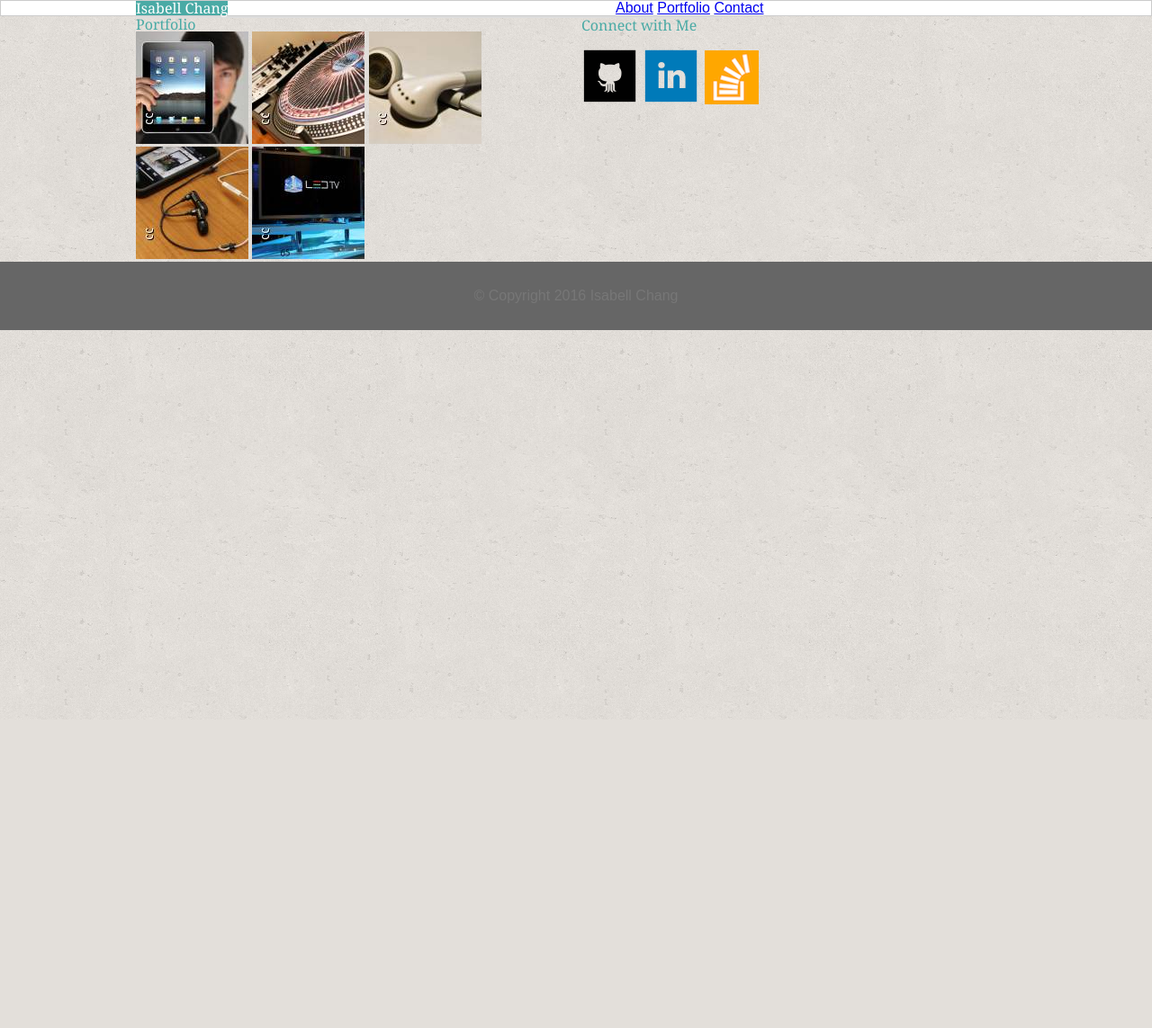
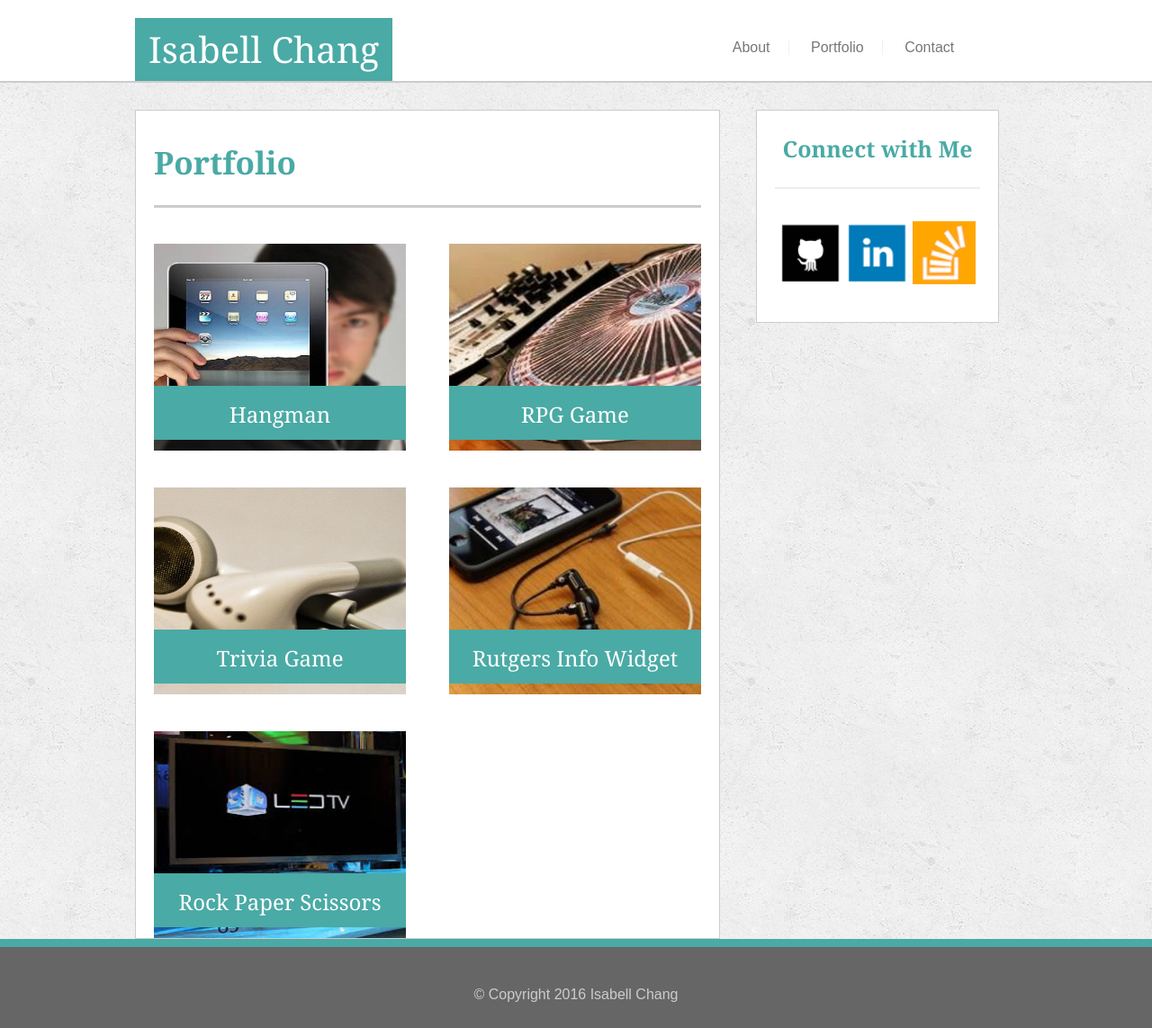
Before and after one commit to ychang21/Basic-Portfolio, a PHP site: page /portfolio.html in a window 1280 px wide. Shown: the whole page at 90% size. Before the commit the page ends 799 px from the top, so only its background shows below. Run offline with PHP 8.4, Linux system fonts and the light colour scheme.

Commit message:
Fixed css layout, added sticky footer, a hovers, changed portfolio images to clearer ones, and positioned text boxes

```diff
--- a/assets/css/style.css
+++ b/assets/css/style.css
@@ -1,13 +1,27 @@
+/*This is the css for a sticky footer*/
+* {
+	margin: 0;
+}
+
+html, body {
+	height: 100%;
+}
+
+/*This is the css for a sticky footer*/
+
 body {
 	font-family: 'Arial', 'Helvetica Neue', Helvetica, sans-serif;
 	color: #777777;
-	background: "assets/images/cork-wallet.png";
+	background-image: url("../images/concrete_seamless.png");
+	background-repeat: repeat;
 }
 
 header {
 	background-color: #ffffff;
-	border: 1px solid #cccccc;
+	border-bottom: 2px solid #cccccc;
 	text-align: center;
+	width: 100%;
+	height: 90px;
 }
 
 h1 {
@@ -16,61 +30,216 @@ h1 {
 	background: #4aaaa5;
 	float: left;
 	margin-left: 150px;
+	margin-top: 20px;
+	font-size: 40px;
+	padding: 15px;
 }
 
+nav {
+	margin-left: 594px;
+	padding-top: 45px;
 }
 
-a {
+nav a {
 	text-align: right;
 	font-family: 'Arial', 'Helvetica Neue', Helvetica, sans-serif;
 	color: #777777;
 	text-decoration: none;
+	padding-left: 20px;
+	padding-right: 20px;
+	border-right: 1px solid #f1f1f1;
+}
+nav a:last-child {
+	border-right: none;
+}
+
+h2, h3 {
+	color: #4aaaa5;
+	font-family: 'Georgia', Times, Times New Roman, serif;
+	font-weight: bold;
+	padding-bottom: 30px;
 }
 
 h2 {
-	color: #4aaaa5;
-	font-family: 'Georgia', Times, Times New Roman, serif;
+	font-size: 35px;
+	padding-top: 10px;
+	border-bottom: 3px solid #cccccc;
 }
 
 h3 {
-	color: #4aaaa5;
-	font-family: 'Georgia', Times, Times New Roman, serif;
+	font-size: 25px;
+	border-bottom: 2px solid #ededed;
+}
+
+.container #icons h2 {
+	margin-bottom: 40px;
 }
 
 .container {
-	background-color: #ffffff;
-	border: 1px solid #dddddd;
-	width: 650px;
-	margin-left: 150px;
+	/*This is the css for a sticky footer*/
+	min-height: 100%;
+	margin: 0% auto -107px;
+	/*This is the css for a sticky footer*/
 }
 
-.block {
-	width: 270px;
+#bio {
+	float: left;
+	background-color: #ffffff;
+	border: 1px solid #cccccc;
+	width: 608px;
+	height: 530px;
+	padding: 20px;
+	/* total width= 608 + 2(border) + 40(padding)=650*/
+	margin-left: 150px;
+	margin-top: 30px;
+	line-height: 2;
+	margin-bottom: 40px;
+}
+
+.container #bio img {
+	width: 300px;
+	height: 250px;
+}
+
+#icons {
+	float: left;
+	background-color: #ffffff;
+	border: 1px solid #cccccc;
+	width: 608px;
+	height: 870px;
+	padding: 30px 20px 20px 20px;
+	/* total width= 608 + 2(border) + 40(padding)=650*/
+	margin-left: 150px;
+	margin-top: 30px;
+
+}
+
+#contact {
+	float: left;
+	background-color: #ffffff;
+	border: 1px solid #cccccc;
+	width: 608px;
+	height: 590px;
+	padding: 20px;
+	/* total width= 608 + 2(border) + 40(padding)=650*/
+	margin-left: 150px;
+	margin-top: 30px;
+	margin-bottom: 40px;
+	line-height: 1.5;
+}
+
+.list {
+	display: inline;
+}
+
+.image {
+	width: 280px;
+	height: 271px;
+	margin: auto;
 	float: left;
 }
 
-#self {
-	width: 250px;
-	height: 300px;
-	float: left;
+.image.full {
+	margin-right: 48px;
+}
+
+.container #icons .list .image img {
+	display: inline-block;
+	width: 280px;
+	height: 230px;
+}
+
+.container #connect img {
+	width: 70px;
+	height: 70px;
+	padding-top: 20px;
+}
+
+.portfolio-icon{
+	width: 280px;
+	height: 40px;
+	text-align: center;
+	background-color: #4aaaa5;
+	color: #ffffff;
+	font-family: 'Georgia', Times, Times New Roman, serif;
+	font-size: 1.5rem;
+	padding-top: 20px;
+	position: relative;
+	bottom: 75px;
+}
+
+.container #bio #self {
+	width: 200px;
+	height: 250px;
 	margin-right: 20px;
 	margin-bottom: 20px;
+	float: left;
+	padding-top: 30px;
 }
 
-#bio {
-	float:left;
-	width: 70%;
-	padding-right: 40px;
+#connect {
+	display: inline-block;
+	padding: 30px 20px 20px 20px;
+	border: 1px solid #cccccc;
+	background-color: #ffffff;
+	height: 185px;
+	width: 228px;
+	margin-left: 40px;
+	margin-top: 30px;
+	text-align: center;
+	/* total width= 228 + 40(padding) + 2(borders)=270
+	650 + 270 + 40(margin-left of connect)=960px total content area*/
 }
 
+#name, #email {
+	width: 600px;
+	height: 30px;
+}
+
+p {
+	padding-top: 20px;
+}
+
+form {
+	margin-top: 20px;
+}
+
+input {
+	margin-bottom: 10px;
+}
+
+textarea {
+	width: 600px;
+	height: 250px;
+}
+
+button {
+	background-color: #4aaaa5;
+	color: #ffffff;
+	width: 90px;
+	height: 40px;
+	margin-top: 10px;
+	font-size: 15px;
+}
 
 footer {
 	clear: both;
-	overflow: auto;
+	width: 100%;
+	height: 45px;
+	padding-top: 45px;
 	text-align: center;
 	background-color: #666666;
 	font-family: 'Arial', 'Helvetica Neue', Helvetica, sans-serif;
-	padding: 30px;
-	margin-top: 5px;
-	margin-top: #4aaaa5;
+	border-top: 9px solid #4aaaa5;
+	color: #cccccc;
 }
+
+a:hover {
+	color: #0000ff;
+}
+button:hover {
+	background-color: red;
+}
+.container #connect img:hover {
+	background-color: red;
+}
--- a/portfolio.html
+++ b/portfolio.html
@@ -5,38 +5,49 @@
 		<link rel="stylesheet" type="text/css" href="assets/css/reset.css">
 		<link rel="stylesheet" type="text/css" href="assets/css/style.css">
 	</head>
-	<body background="assets/images/cork-wallet.png">
-	<!--This h1 might have to be changed to a header-->
-
+	<body>
 		<header>
 			<h1>Isabell Chang</h1>
+
 			<nav>
-				<ul>
-					<a href="index.html">About</a>
-					<a href="portfolio.html">Portfolio</a>
-					<a href="contact.html">Contact</a>
-				</ul>
+				<a href="index.html">About</a>
+				<a href="portfolio.html">Portfolio</a>
+				<a href="contact.html">Contact</a>
 			</nav>
+
 		</header>
 		<div class="container">
-			<section id="bio">
+			<section id="icons">
 				<h2>Portfolio</h2>
-				<p>
-					<img src="assets/images/Hangman.jpeg"/>
-					<img src="assets/images/RPG_Game.jpeg"/>
-					<img src="assets/images/Trivia_Game.jpeg"/>
-					<img src="assets/images/Rutgers_Info_Widget.jpeg"/>
-					<img src="assets/images/Rock_Paper_Scissors.jpeg"/>
-				</p>
+				<div class="list">
+					<div class="image full">
+						<img src="assets/images/Hangman400.jpg" alt="Hangman" />
+						<div class="portfolio-icon">Hangman</div>
+					</div>
+					<div class="image">
+						<img src="assets/images/RPG_Game400.jpeg" alt="RPG Game" />
+						<div class="portfolio-icon">RPG Game</div>
+					</div>
+					<div class="image full">
+						<img src="assets/images/Trivia_Game500.jpg" alt="Trivia Game" />
+						<div class="portfolio-icon">Trivia Game</div>
+					</div>
+					<div class="image">
+						<img src="assets/images/Rutgers_Info_Widget236.jpg" alt="Rutgers Info Widget" />
+						<div class="portfolio-icon">Rutgers Info Widget</div>
+					</div>
+					<div class="image">
+						<img src="assets/images/Rock_Paper_Scissors600.jpeg" alt="Rock Paper Scissors" />
+						<div class="portfolio-icon">Rock Paper Scissors</div>
+					</div>
+				</div>
 			</section>
-		</div>
-		<div class="block">
 			<section id="connect">
 				<h3>Connect with Me</h3>
 				<br>
-				<img src="assets/images/github.png"/>
-				<img src="assets/images/linkedin.png"/>
-				<img src="assets/images/stackoverflow.png"/>
+				<a href="https://github.com/ychang21"><img src="assets/images/github.png" alt="github"/></a>
+				<a href="https://www.linkedin.com/in/isabell-chang-1b6570125"><img src="assets/images/linkedin.png" alt="linkedin"/></a>
+				<a href="http://stackoverflow.com/users/6435873/ychang21"><img src="assets/images/stackoverflow.png" alt="stackoverflow"/></a>
 			</section>
 		</div>
 		<footer>&copy; Copyright 2016 Isabell Chang</footer>
```
Also changed, not shown: contact.html (+8 -14 lines), index.html (+8 -13 lines), assets/images/Hangman.jpeg (deleted), assets/images/Hangman400.jpg (added), assets/images/RPG_Game.jpeg (deleted), assets/images/RPG_Game400.jpeg (added), assets/images/Rock_Paper_Scissors.jpeg (deleted), assets/images/Rock_Paper_Scissors600.jpeg (added), assets/images/Rutgers_Info_Widget.jpeg (deleted), assets/images/Rutgers_Info_Widget236.jpg (added), assets/images/Trivia_Game.jpeg (deleted), assets/images/Trivia_Game500.jpg (added), assets/images/concrete_seamless.png (added), assets/images/cork-wallet.png (deleted), 4 other files.
